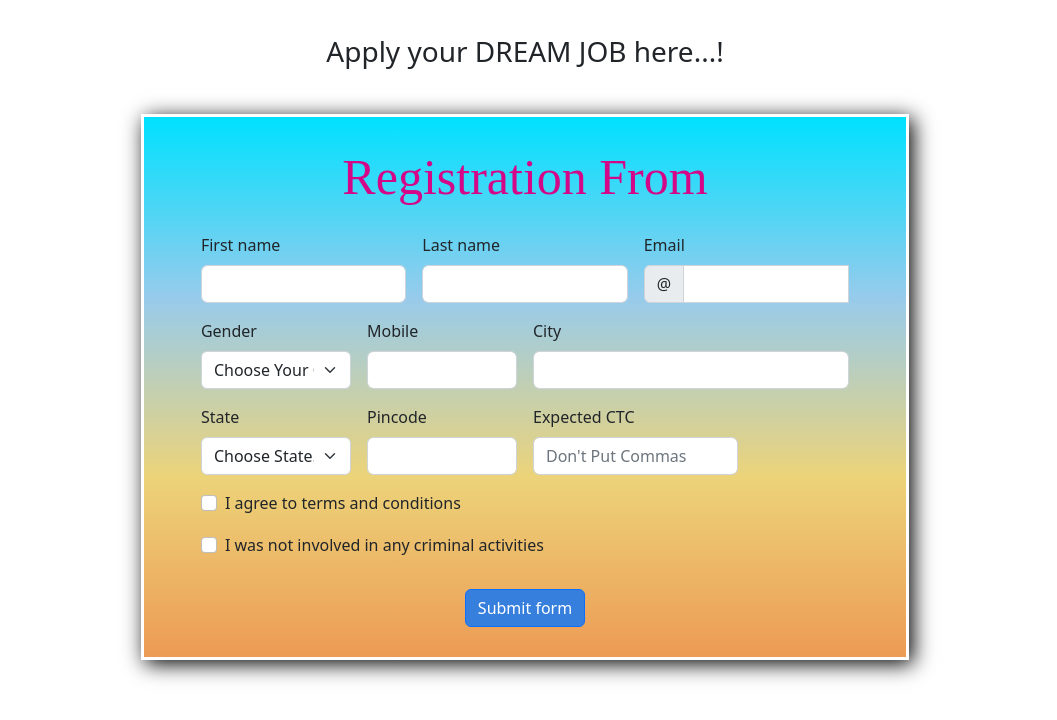
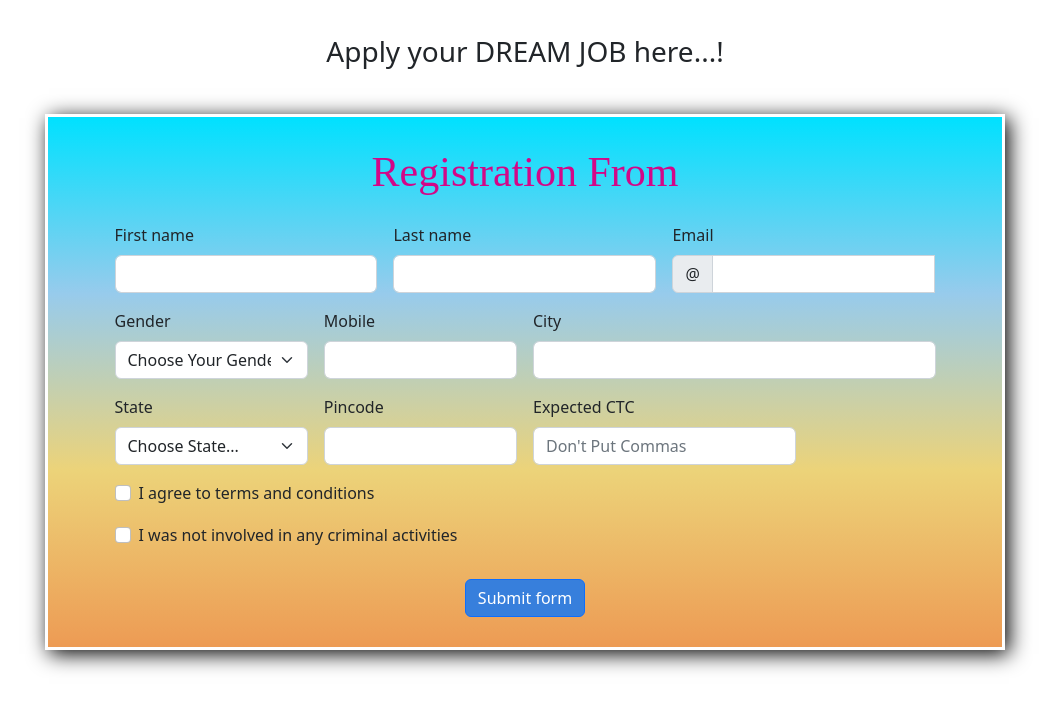
Before and after one commit to Revathi965/Registration-Form, a plain HTML site: page index.html in a window 1280 px wide. Shown: the whole page, without its empty margins (115-1172 px from the left). Drawn offline with nearby package versions, Linux system fonts and the light colour scheme.

Commit message:
style updated

```diff
--- a/style.css
+++ b/style.css
@@ -3,7 +3,7 @@
 	box-shadow: 4px 4px 20px black;
     border: 3px solid rgb(255, 255, 255);
     /* border-radius: 0px ; */
-	width: 60%;
+	width: 75%;
 	background-image: linear-gradient(rgb(0, 225, 255) , rgb(151, 203, 236) ,rgb(236, 211, 121), rgb(237, 155, 84) );
 	/* position: absolute; */
 }
@@ -24,7 +24,7 @@
 	padding-top: 30px;
 	font-weight: 400;
 	margin-bottom: 10px;
-	font-size: 50px;
+	font-size: 42px;
 	color: rgb(255, 255, 255);
 	position: relative;
     font-family: 'Times New Roman', Times, serif;
```
